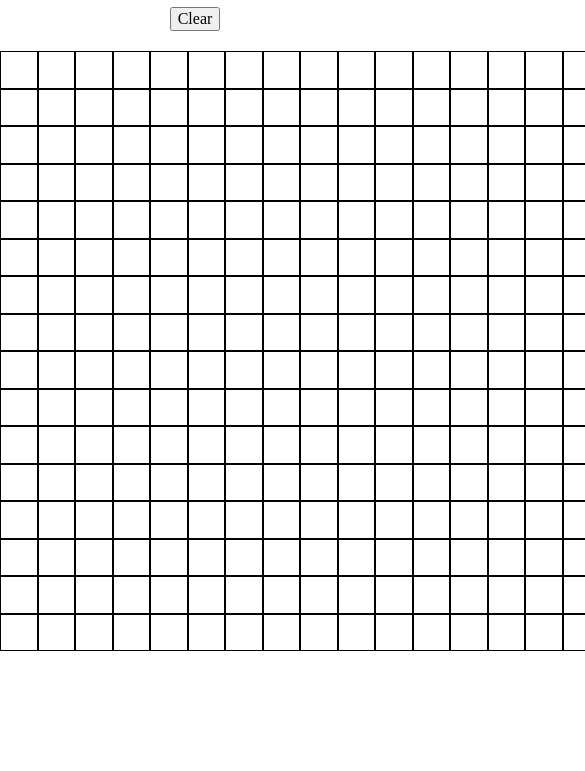
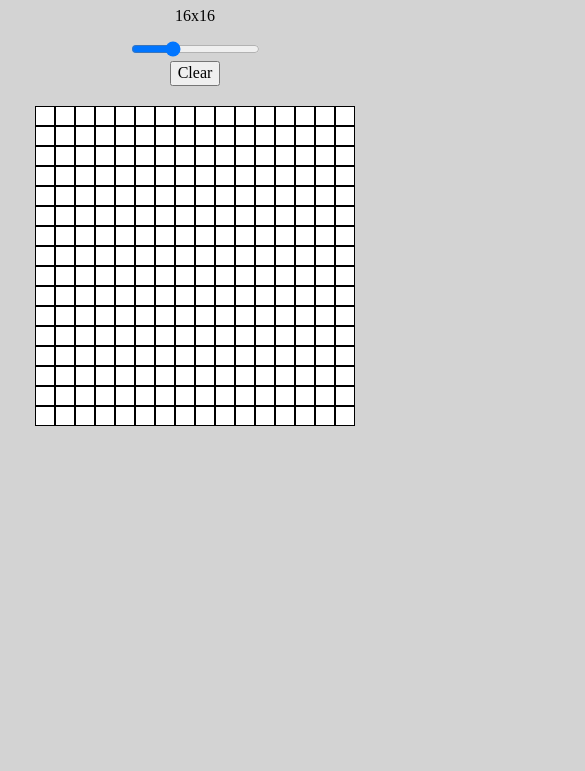
Before and after one commit to tseterence/paint-by-pixels, a plain HTML site: page index.html in a window 390 px wide. Shown: the part 73-844 px from the top of the page, 585 px wide, since content can reach past the window. Drawn offline with Linux system fonts and the light colour scheme.

Commit message:
Add slider for adjusting grid size

```diff
--- a/css/style.css
+++ b/css/style.css
@@ -23,6 +23,7 @@
 
 body {
   text-align: center;
+  background: lightgrey;
 }
 
 
@@ -41,8 +42,8 @@ footer {
 /* ADDITIONAL STYLES
 /*******************************************/
 #gridContainer {
-  width: 600px;
-  height: 600px;
+  width: 520px;
+  height: 520px;
   margin: 20px auto;
   /* border: 2px solid black; */
   display: flex;
@@ -51,4 +52,16 @@ footer {
 
 .grid {
   border: 0.5px solid black;
+  background: white;
 }
+
+@media (max-width: 480px) {
+  #gridContainer {
+    width: 320px;
+    height: 320px;
+  }
+
+  .grid {
+    border: 0.25px solid black;
+  }
+}
--- a/index.html
+++ b/index.html
@@ -15,6 +15,11 @@
         <main>
             <h1>Etch-A-Sketch</h1>
             <div class="buttons">
+				<div>
+					<p id="numRows"></p>
+					<input type="range" id="gridSlider" class="gridSlider" min="1" max="50" value="16">
+					<!-- <label for="gridSize">Grid Size</label> -->
+				</div>
                 <button id="clear">Clear</button>
             </div>
             <div id="gridContainer"></div>
--- a/main.js
+++ b/main.js
@@ -36,6 +36,17 @@ function getNewDim(){
     }
 }
 
+// slider
+const slider = document.querySelector("#gridSlider")
+const output = document.querySelector("#numRows")
+output.innerText = `${slider.value}x${slider.value}`
+
+slider.oninput = function() {
+    output.innerText = `${this.value}x${this.value}`;
+}
+
+
+
 function newCanvas(){
     clearGrid()
     squares = getNewDim()
```
